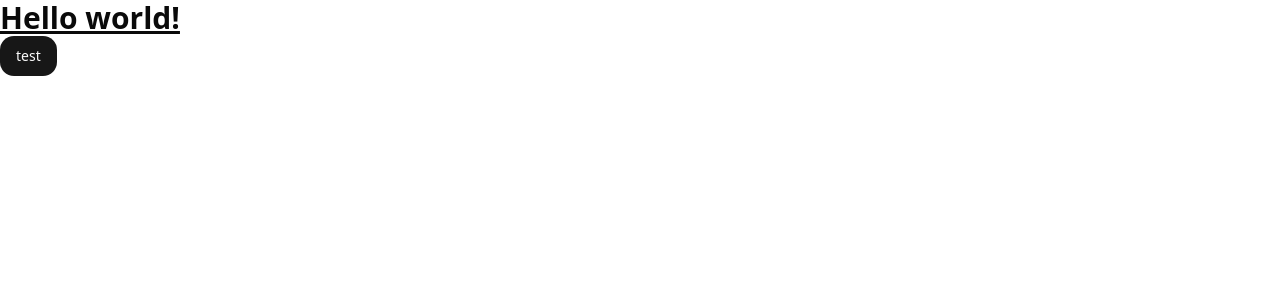
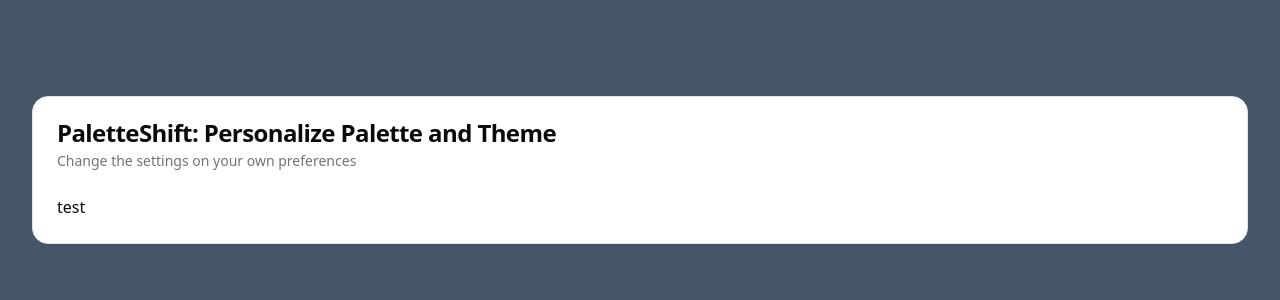
Before and after one commit to javiergenepaul/Palette-Shift, a React (Vite) app: page / in a window 1280 px wide. Shown: the top 300 px of the page. Built offline with nearby package versions, Linux system fonts and the light colour scheme.

Commit message:
add layout for main screen

```diff
--- a/src/App.tsx
+++ b/src/App.tsx
@@ -1,14 +1,11 @@
-import { Button } from "./components";
 import { ThemeProvider } from "./provider";
+import { Main } from "./screens/main";
 
 function App() {
   return (
-    <>
-      <ThemeProvider>
-        <h1 className="text-3xl font-bold underline">Hello world!</h1>
-        <Button>test</Button>
-      </ThemeProvider>
-    </>
+    <ThemeProvider>
+      <Main />
+    </ThemeProvider>
   );
 }
 
--- /dev/null
+++ b/src/screens/components/card-container.tsx
@@ -0,0 +1,27 @@
+import {
+  Card,
+  CardContent,
+  CardDescription,
+  CardHeader,
+  CardTitle,
+} from "@/components";
+
+interface CardContainerInterface {
+  title: string;
+  description: string;
+  children: React.ReactNode;
+}
+
+export const CardContainer = (props: CardContainerInterface) => {
+  const { title, description, children } = props;
+
+  return (
+    <Card>
+      <CardHeader>
+        <CardTitle>{title}</CardTitle>
+        <CardDescription>{description}</CardDescription>
+      </CardHeader>
+      <CardContent>{children}</CardContent>
+    </Card>
+  );
+};
--- /dev/null
+++ b/src/screens/components/index.ts
@@ -0,0 +1 @@
+export * from "./card-container";
--- /dev/null
+++ b/src/screens/index.ts
@@ -0,0 +1,3 @@
+export * from "./main";
+export * from "./layout";
+export * from "./components";
--- /dev/null
+++ b/src/screens/layout/index.ts
@@ -0,0 +1 @@
+export * from "./main-layout";
--- /dev/null
+++ b/src/screens/layout/main-layout.tsx
@@ -0,0 +1,10 @@
+interface MainLayoutInterface {
+  children: React.ReactNode;
+}
+
+export const MainLayout = (props: MainLayoutInterface) => {
+  const { children } = props;
+  return (
+    <div className="px-8 py-24 mx-auto min-w-screen h-dvh bg-slate-600">{children}</div>
+  );
+};
--- /dev/null
+++ b/src/screens/main.tsx
@@ -0,0 +1,15 @@
+import { CardContainer } from ".";
+import { MainLayout } from "./layout";
+
+export const Main = () => {
+  return (
+    <MainLayout>
+      <CardContainer
+        title="PaletteShift: Personalize Palette and Theme"
+        description="Change the settings on your own preferences"
+      >
+        test
+      </CardContainer>
+    </MainLayout>
+  );
+};
```
